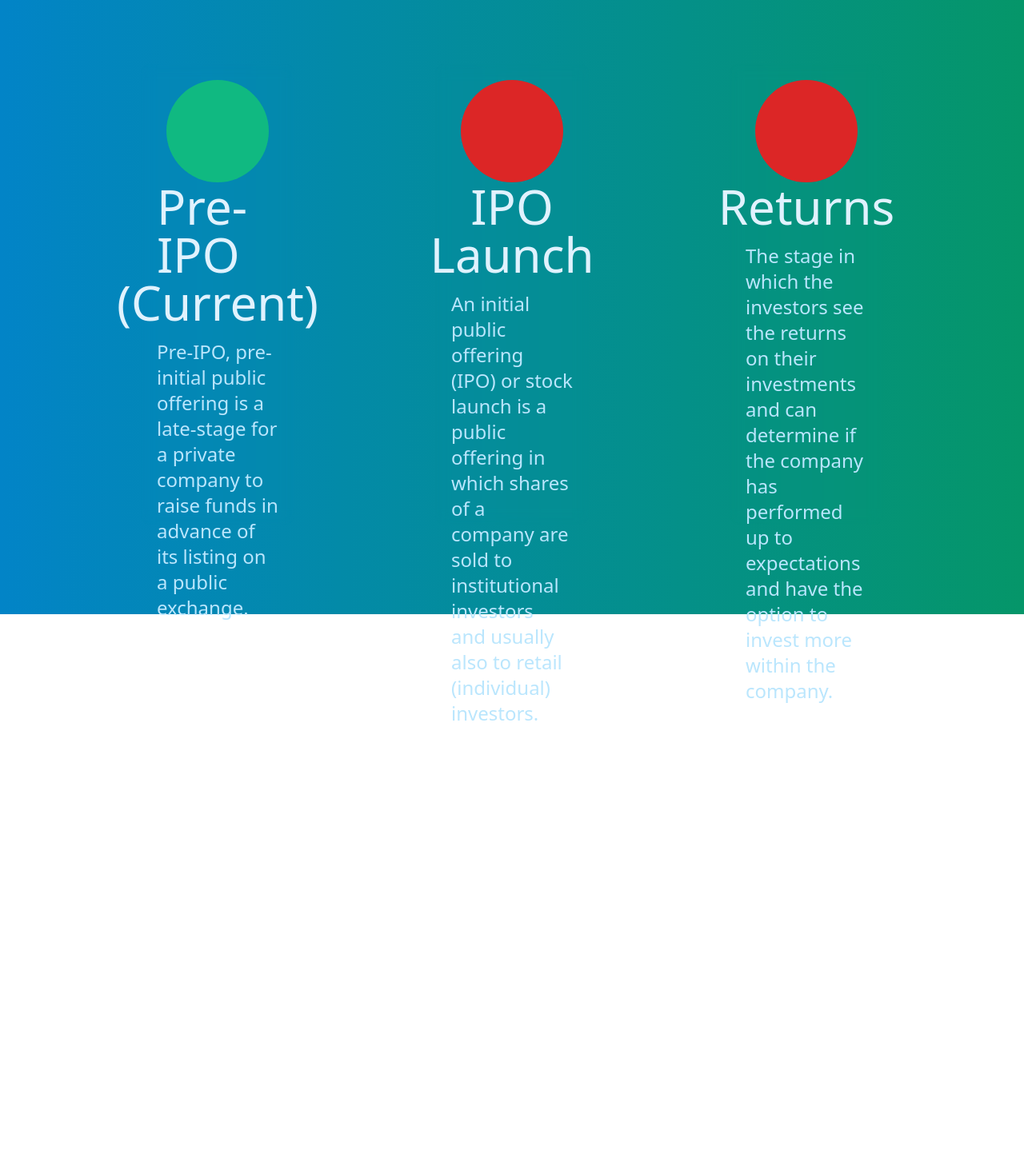
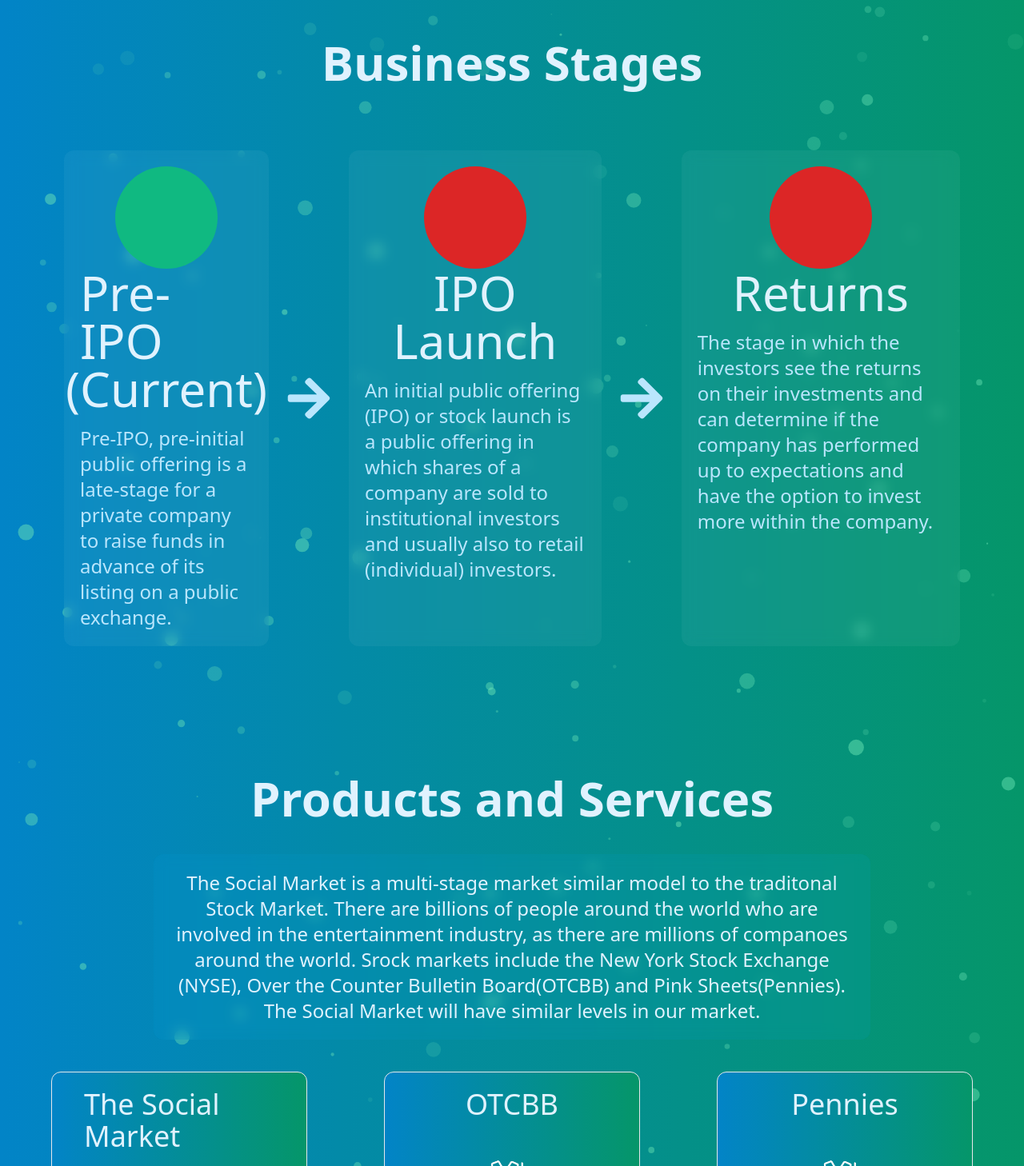
Before and after one commit to AustinHood7/social-market, a Next.js app: page /company in a window 1280 px wide. Shown: the part 832-2290 px from the top of the page at 80% size. Before the commit the page ends 1740 px from the top, so only its background shows below. Built offline with nearby package versions, Linux system fonts and the light colour scheme.

Commit message:
fixed some of the sections

```diff
--- a/components/BenefitCard.jsx
+++ b/components/BenefitCard.jsx
@@ -4,7 +4,7 @@
 function BenefitCard(props) {
   return (
     <div className='md:max-w-[25vw] border rounded-xl bg-gradient-to-r from-sky-600 to-emerald-600 flex flex-col p-5 px-10 items-center mx-8'>
-      <h2 className='mb-2 text-4xl text-sky-100'>{props.title}</h2>
+      <h2 className='mb-2 text-4xl text-sky-100 flex justify-center'>{props.title}</h2>
         <Image
             src={props.src}
             alt=''
--- a/components/PageFooter.jsx
+++ b/components/PageFooter.jsx
@@ -3,7 +3,7 @@
 
 function PageFooter() {
   return (
-        <div className="h-[16vh] flex justify-between bg-sky-700 items-center z-10 relative text-sky-100 px-[5%]">
+        <div className="min-h-[16vh] flex justify-between bg-sky-700 items-center z-10 relative text-sky-100 px-[5%]">
             <a href='SoleIndustries.com'>
             2022 © SoleIndustries All Rights Reserved
             </a>
--- a/pages/company.jsx
+++ b/pages/company.jsx
@@ -1,16 +1,20 @@
 import React from 'react'
 import LandingPage2 from '../components/LandingPage2'
 import Navbar from '../components/Navbar'
+import BenefitCard from '../components/BenefitCard'
+import PageFooter from '../components/PageFooter'
+import { FaArrowRight } from 'react-icons/fa';
 
 function company() {
   return (
-    <div>
+    <div className='bg-gradient-to-r from-sky-600 to-emerald-600 backdrop-blur-[.5rem]'>
       <Navbar/>
       <LandingPage2
         info='Company'
       />
-      <div className='flex h-[100vh] bg-gradient-to-r from-sky-600 to-emerald-600 justify-evenly py-[14vh]'>
-        <div className='relative flex flex-col z-1 border-0 rounded-xl w-[15vw] backdrop-blur-[.5rem] items-center p-5'>
+      <div className='text-sky-100 text-6xl font-bold relative z-1 flex justify-center mt-[10vh]'>Business Stages </div>
+      <div className='flex bg-gradient-to-r from-sky-600 to-emerald-600 justify-center p-[5rem]'>
+        <div className='relative flex flex-col z-1 border-0 rounded-xl min-w-[20vw] backdrop-blur-[.5rem] items-center p-5 bg-sky-100 bg-opacity-5'>
           <div className='border-0 rounded-full bg-emerald-500 w-[10vw] min-h-[10vw]'></div>
           <div className='text-6xl text-sky-100'>
             Pre-IPO
@@ -22,7 +26,10 @@
           Pre-IPO, pre-initial public offering is a late-stage for a private company to raise funds in advance of its listing on a public exchange.
           </div>
         </div>
-        <div className='relative flex flex-col z-1 backdrop-blur-[.5rem] border-0 rounded-xl w-[15vw] items-center p-5'>
+        <div className='m-5 text-6xl text-sky-200 flex items-center'>
+          <FaArrowRight/>
+        </div>
+        <div className='relative flex flex-col z-1 backdrop-blur-[.5rem] border-0 rounded-xl min-w-[20vw] items-center p-5 bg-sky-100 bg-opacity-5'>
           <div className='border-0 rounded-full bg-red-600 w-[10vw] min-h-[10vw]'></div>
           <div className='text-6xl text-center text-sky-100'>
             IPO Launch
@@ -32,7 +39,10 @@
           (individual) investors.
           </div>
         </div>
-        <div className='relative flex flex-col z-1 backdrop-blur-[.5rem] border-0 rounded-xl w-[15vw] items-center p-5'>
+        <div className='m-5 text-6xl text-sky-200 flex items-center'>
+          <FaArrowRight/>
+        </div>
+        <div className='relative flex flex-col z-1 backdrop-blur-[.5rem] border-0 rounded-xl min-w-[15vw] items-center p-5 bg-sky-100 bg-opacity-5'>
           <div className='border-0 rounded-full bg-red-600 w-[10vw] min-h-[10vw]'></div>
           <div className='text-6xl text-sky-100'>
             Returns
@@ -43,6 +53,36 @@
           </div>
         </div>
       </div>
+      <div className='text-sky-100 text-6xl font-bold relative z-1 flex justify-center mt-[10vh]'>Products and Services</div>
+      <div className='flex text-center text-2xl bg-opacity-10 backdrop-blur-[.5rem] mt-10 bg-sky-100 text-sky-100 relative z-1 border-0 rounded-xl bg-sky-500 p-5 mb-10 max-w-[80vw] maxSm:ml-[15vw] mx-[15vw]'>
+           The Social Market is a multi-stage market similar model to the traditonal Stock Market.
+           There are billions of people around the world who are involved in the entertainment industry,
+            as there are millions of companoes around the world. Srock markets include the New York Stock
+            Exchange (NYSE), Over the Counter Bulletin Board(OTCBB) and Pink Sheets(Pennies).
+            The Social Market will have similar levels in our market.
+      </div>
+      <div className='flex mt-10 relative z-1 justify-evenly'>
+        <BenefitCard
+          title='The Social Market'
+          info="Large investments for large creators, projects, untimately low-risk investments given their work and social-equity
+          The creators themselves are in control of issuing new shares to people. Users are vetted for accuracy and will report to Sole Industries with quarterly reports"
+          src='/developersWhite.png'
+        />
+        <BenefitCard
+          title='OTCBB'
+          info="This market will be active 24/7 with bidding and purchasing from investors looking to sell their shares of a given investment.
+          All bids/purchasing will not publish on the price until the next morning at 0900,
+          but can be tracked using the Social Market,"
+          src='/developersWhite.png'
+        />
+        <BenefitCard
+        title='Pennies'
+        info="This is a market for high-risk investments to include people who are just starting or early in their entertainment careers
+        creators worth under $100,000 will be placed on this market"
+        src='/developersWhite.png'
+        />
+      </div>
+      <PageFooter />
     </div>
   )
 }
--- a/pages/resources.jsx
+++ b/pages/resources.jsx
@@ -111,12 +111,12 @@
               </div>
 
               <div className='flex-col mx-4 text-2xl font-bold text-center'>
-                  Crypto-currency
-                  <a href='https://www.kaspersky.com/resource-center/definitions/what-is-cryptocurrency'>
+                  Blockchain
+                  <a href='https://www.ibm.com/topics/what-is-blockchain'>
                           <div className='border rounded-2xl border-slate-700 my-[2rem] mx-5 overflow-hidden filter hue-rotate-60 blur-sm hover:hue-rotate-0 hover:blur-0
                           transition ease-in-out delay-150'>
                               <Image
-                                  src={'/cryptoSquare.png'}
+                                  src={'/blockchain.png'}
                                   alt=''
                                   width={412}
                                   height={412}
```
Also changed, not shown: public/blockchain.png (added).
